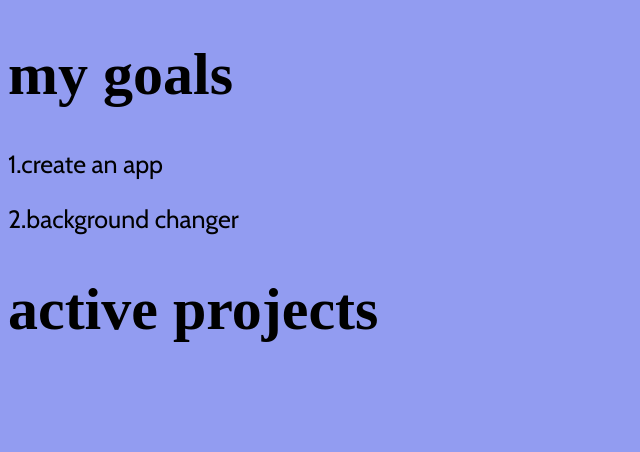
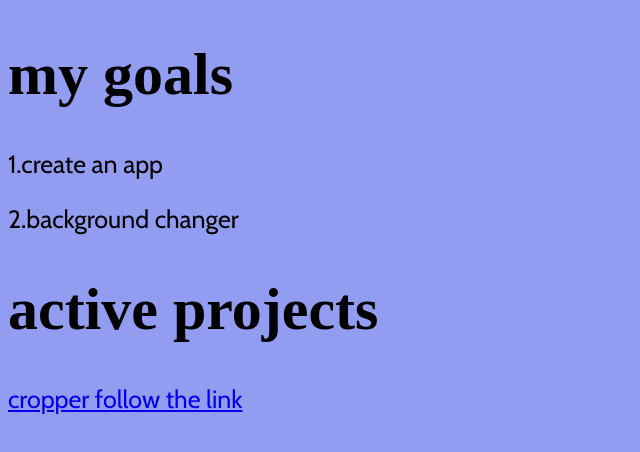
Before and after one commit to MajorDeKolyan/testGit, a plain HTML site: page index.html in a window 1280 px wide. Shown: the whole page, without its empty margins (0-640 px from the left). Drawn offline with nearby package versions, Linux system fonts and the light colour scheme; a web font is replaced by a local one.

Commit message:
add first active project

```diff
--- a/index.html
+++ b/index.html
@@ -41,5 +41,8 @@
 <div class = "cowboy">
     <h1> active projects</h1>
 </div>
+<div class = "a">
+    <a href="https://github.com/MajorDeKolyan/croper">cropper follow the link</a>
+</div>
 </body>
 </html>
```
